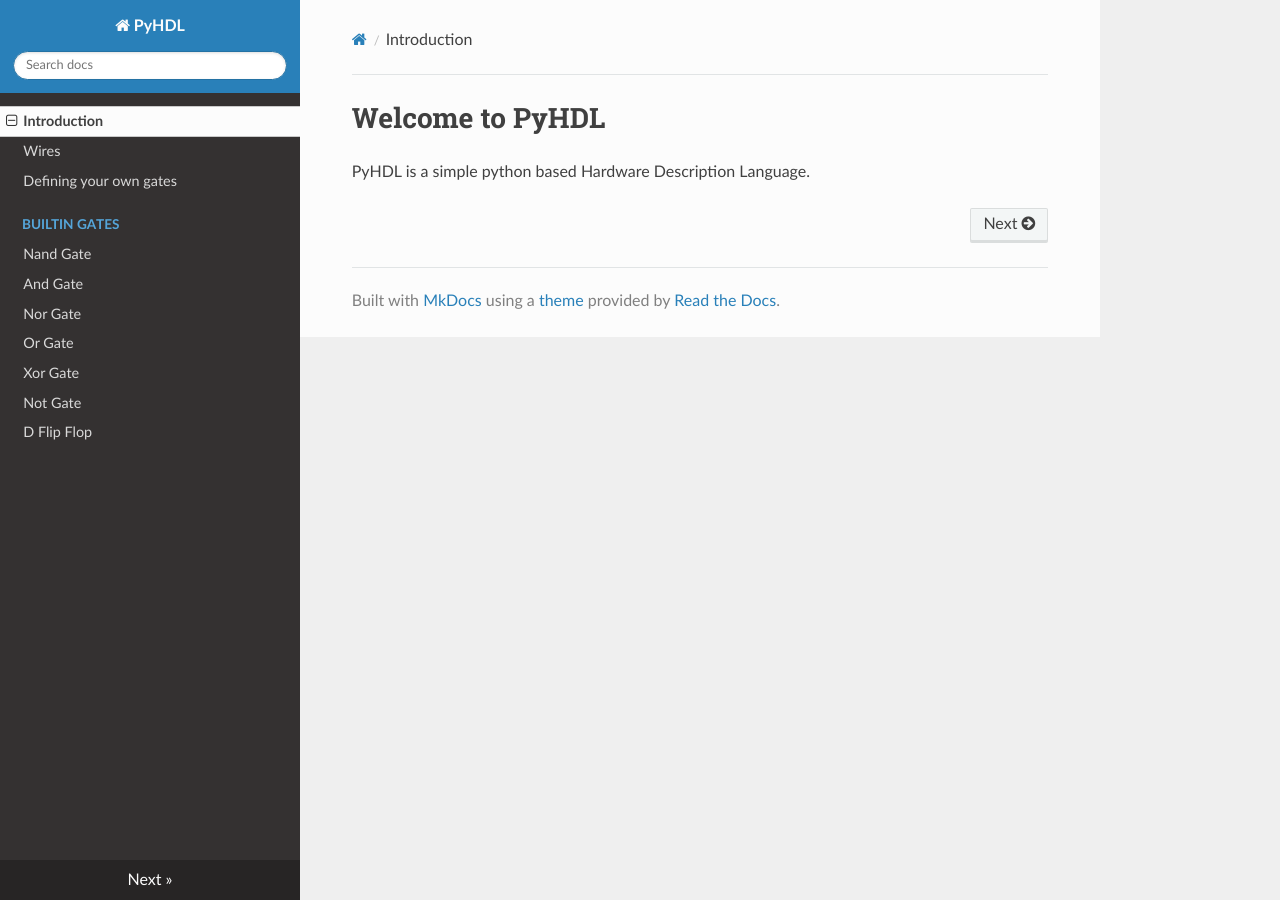
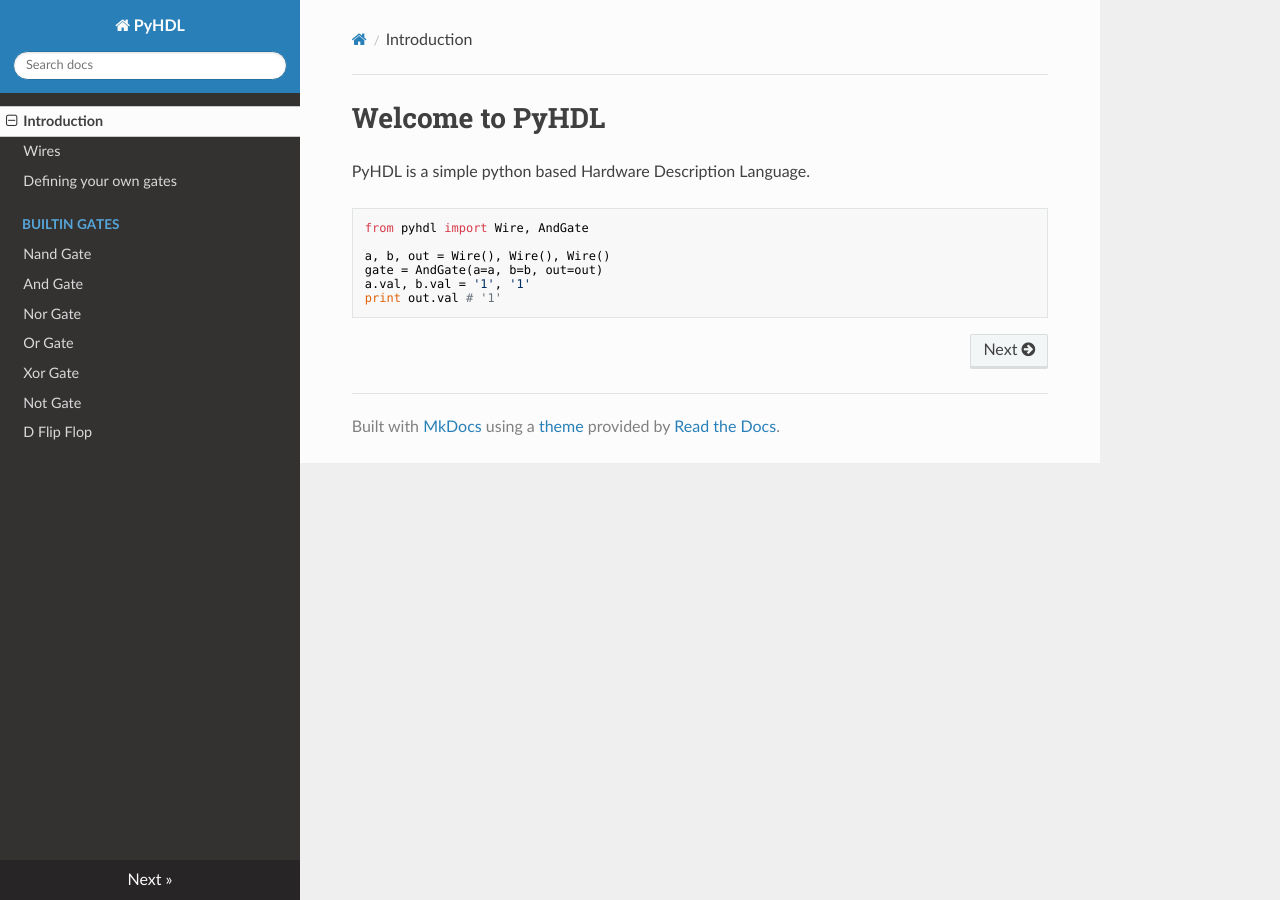
Before and after one commit to SdNssr/pyhdl, an MkDocs documentation site: the page built from docs/index.md, in a window 1280 px wide. Built offline with MkDocs 1.6.1, drawn with Linux system fonts in a browser that asks for light colours; nearby versions of some CDN libraries; old or Windows-style settings are respelled for this version of MkDocs.

````diff
--- a/docs/index.md
+++ b/docs/index.md
@@ -1,3 +1,12 @@
 # Welcome to PyHDL
 
 PyHDL is a simple python based Hardware Description Language.
+
+```python
+from pyhdl import Wire, AndGate
+
+a, b, out = Wire(), Wire(), Wire()
+gate = AndGate(a=a, b=b, out=out)
+a.val, b.val = '1', '1'
+print out.val # '1'
+```
````
Also changed, not shown: README.md (+11 -0 lines).
